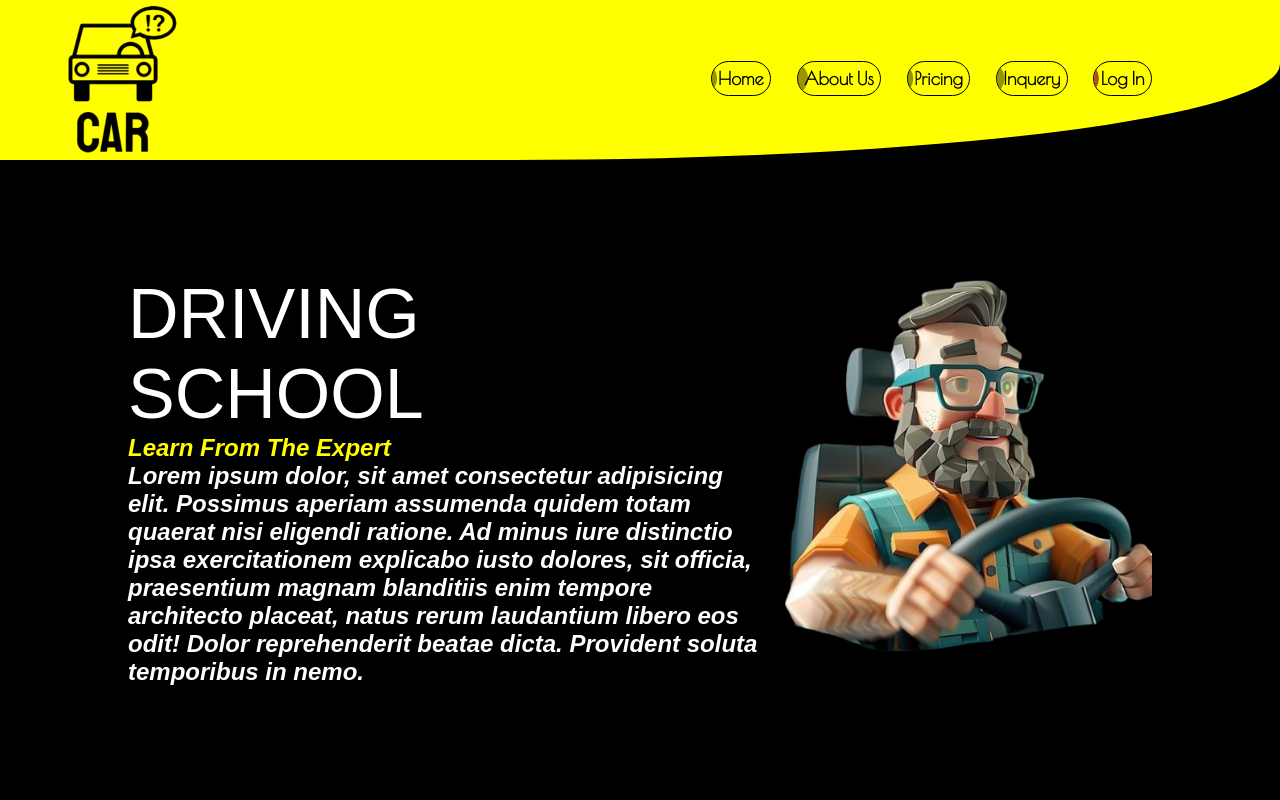
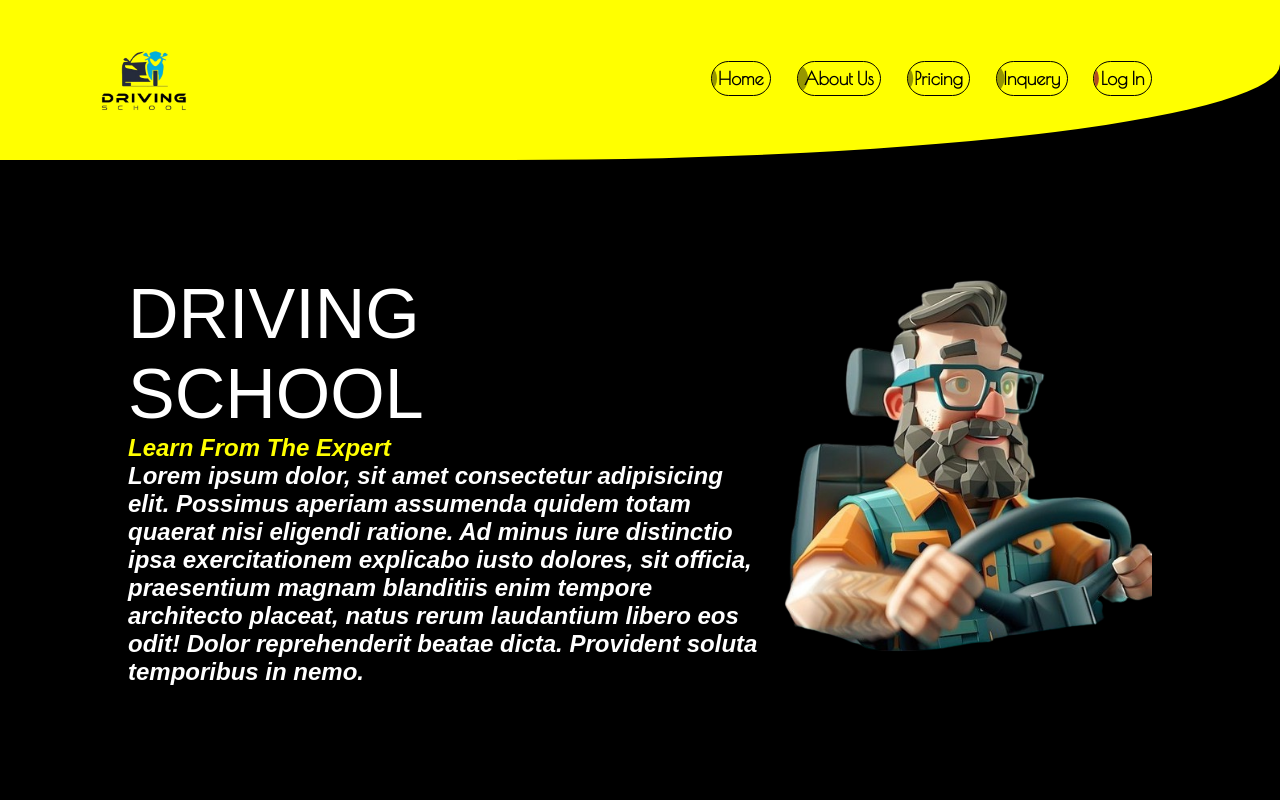
Before and after one commit to Paradva-Niraj/drivingschool-app, a React (Vite) app in the folder drivingschool-app/: page / in a window 1280 px wide. Shown: the top 800 px of the page. Built offline with nearby package versions, Linux system fonts and the light colour scheme; a web font is replaced by a local one.

Commit message:
logo add to all pages

```diff
--- a/drivingschool-app/index.html
+++ b/drivingschool-app/index.html
@@ -3,7 +3,7 @@
 
 <head>
   <meta charset="UTF-8" />
-  <link rel="icon" type="image/svg+xml" href="/car.png" />
+  <link rel="icon" type="image/svg+xml" href="/logo.png" />
   <meta name="viewport" content="width=device-width, initial-scale=1.0" />
   <title>Driving School</title>
 </head>
--- a/drivingschool-app/src/components/Header.jsx
+++ b/drivingschool-app/src/components/Header.jsx
@@ -8,7 +8,7 @@ function Header() {
     return (
         <>
             <div className="header">
-                <img src="car.png" alt="" srcSet="" />
+                <img src="logo.png" alt="" srcSet="" />
                 <div className="links">
                     <a href="#home">Home</a>
                     <a href="#aboutus">About Us</a>
--- a/drivingschool-app/src/pages/Dashboard.jsx
+++ b/drivingschool-app/src/pages/Dashboard.jsx
@@ -3,7 +3,7 @@ import '../style/Dashboard.css';
 function Dashboard() {
 
     return (<>
-    Dashboard
+        <img src="logo.png" alt="" srcSet="" />
     </>);
 }
 
```
Also changed, not shown: drivingschool-app/public/logo.png (added).
